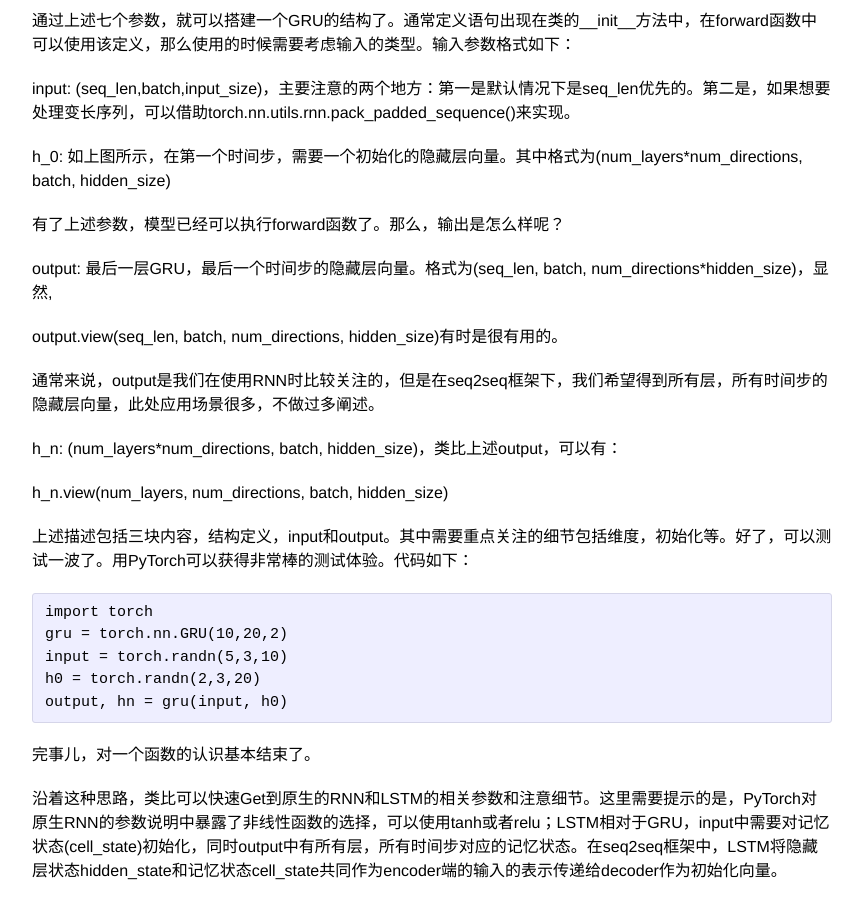
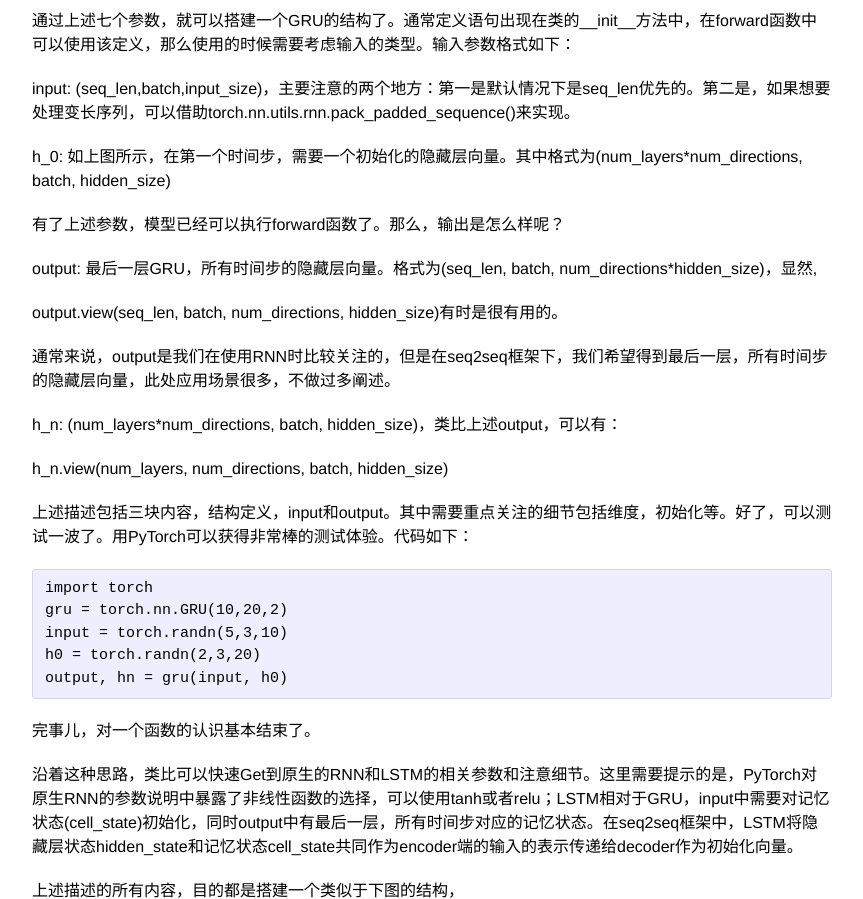
Before and after one commit to zhpmatrix/zhpmatrix.github.io, a Jekyll site: the page built from _posts/2019-03-07-rnn-series-pytorch.md, in a window 1280 px wide and 1400 px high, scrolled down 1387 px, cut to the strip 0-899 px from the top of the window. Shown: the whole strip, without its empty margins (208-1071 px from the left). Built offline with Jekyll 4.4.1, drawn with Linux system fonts in a browser that asks for light colours; comment, search, counter and statistics services are not loaded.

Commit message:
fixed: bug in blog. output of GRU is the hidden state from all time steps in the last layer.

```diff
--- a/_posts/2019-03-07-rnn-series-pytorch.md
+++ b/_posts/2019-03-07-rnn-series-pytorch.md
@@ -40,11 +40,11 @@ h_0: 如上图所示，在第一个时间步，需要一个初始化的隐藏层
 
 有了上述参数，模型已经可以执行forward函数了。那么，输出是怎么样呢？
 
-output: 最后一层GRU，最后一个时间步的隐藏层向量。格式为(seq\_len, batch, num\_directions\*hidden\_size)，显然,
+output: 最后一层GRU，所有时间步的隐藏层向量。格式为(seq\_len, batch, num\_directions\*hidden\_size)，显然,
 
 output.view(seq\_len, batch, num\_directions, hidden\_size)有时是很有用的。
 
-通常来说，output是我们在使用RNN时比较关注的，但是在seq2seq框架下，我们希望得到所有层，所有时间步的隐藏层向量，此处应用场景很多，不做过多阐述。
+通常来说，output是我们在使用RNN时比较关注的，但是在seq2seq框架下，我们希望得到最后一层，所有时间步的隐藏层向量，此处应用场景很多，不做过多阐述。
 
 h\_n: (num\_layers\*num\_directions, batch, hidden\_size)，类比上述output，可以有：
 
@@ -62,7 +62,7 @@ output, hn = gru(input, h0)
 
 完事儿，对一个函数的认识基本结束了。
 
-沿着这种思路，类比可以快速Get到原生的RNN和LSTM的相关参数和注意细节。这里需要提示的是，PyTorch对原生RNN的参数说明中暴露了非线性函数的选择，可以使用tanh或者relu；LSTM相对于GRU，input中需要对记忆状态(cell\_state)初始化，同时output中有所有层，所有时间步对应的记忆状态。在seq2seq框架中，LSTM将隐藏层状态hidden\_state和记忆状态cell\_state共同作为encoder端的输入的表示传递给decoder作为初始化向量。
+沿着这种思路，类比可以快速Get到原生的RNN和LSTM的相关参数和注意细节。这里需要提示的是，PyTorch对原生RNN的参数说明中暴露了非线性函数的选择，可以使用tanh或者relu；LSTM相对于GRU，input中需要对记忆状态(cell\_state)初始化，同时output中有最后一层，所有时间步对应的记忆状态。在seq2seq框架中，LSTM将隐藏层状态hidden\_state和记忆状态cell\_state共同作为encoder端的输入的表示传递给decoder作为初始化向量。
 
 上述描述的所有内容，目的都是搭建一个类似于下图的结构，
 
```
